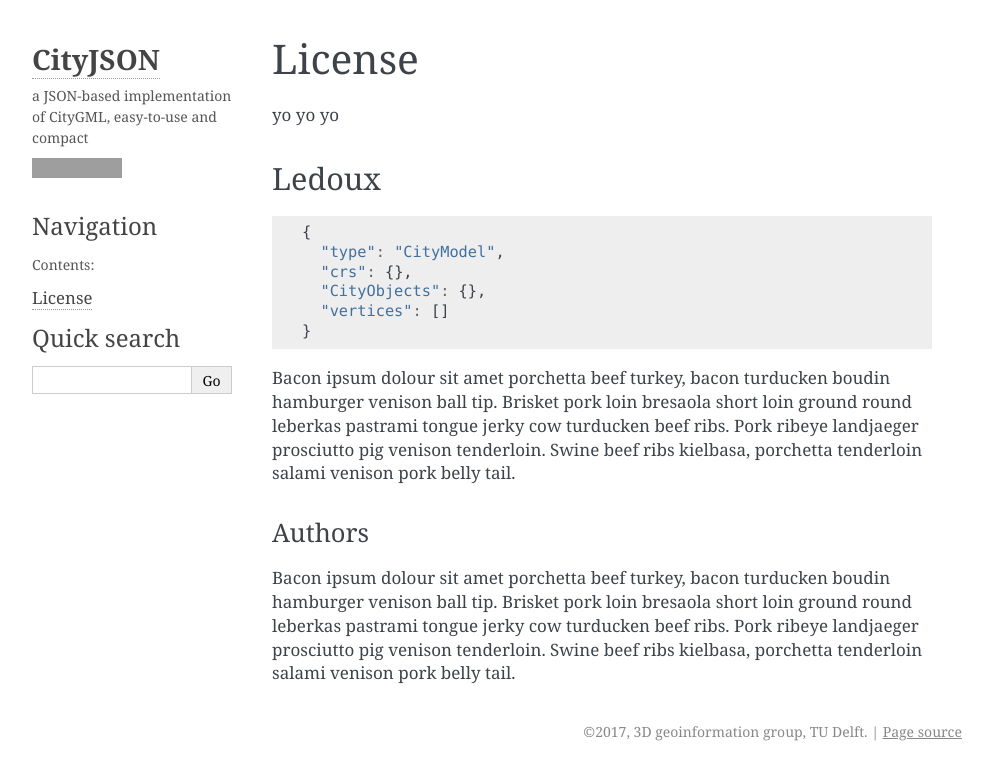
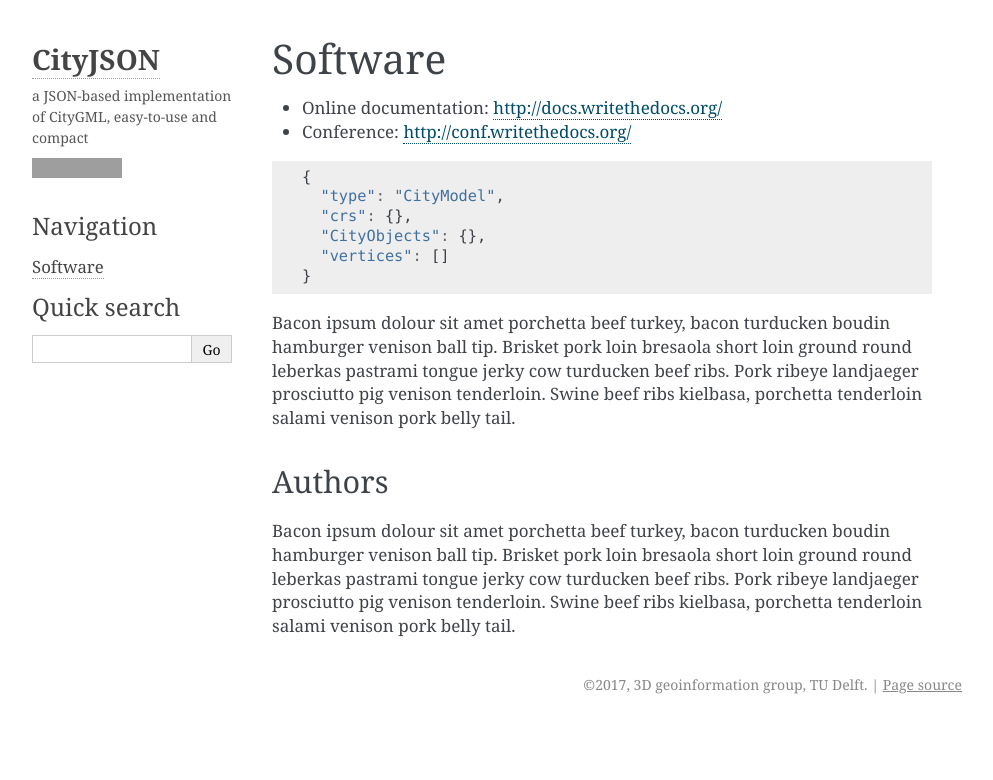
Before and after one commit to cityjson/specs, a Sphinx documentation site: the page built from docs/software.rst, in a window 1280 px wide, cut to the strip 0-780 px from the top of the page. Shown: the whole strip, without its empty margins (148-1141 px from the left). Built offline with Sphinx 7.4.7, drawn with Linux system fonts in a browser that asks for light colours; pages that are not in the unit, such as notebooks, are missing from menus; grey boxes are pictures that could not be loaded.

Commit message:
WIP for rtfd website

```diff
--- a/docs/software.rst
+++ b/docs/software.rst
@@ -1,13 +1,10 @@
-=======
-License
-=======
+========
+Software
+========
 
-yo yo yo
 
-------
-Ledoux
-------
-
+* Online documentation: http://docs.writethedocs.org/
+* Conference: http://conf.writethedocs.org/
 
 .. code-block:: js
 
```
Also changed, not shown: docs/index.rst (+40 -14 lines), 1 other file.
